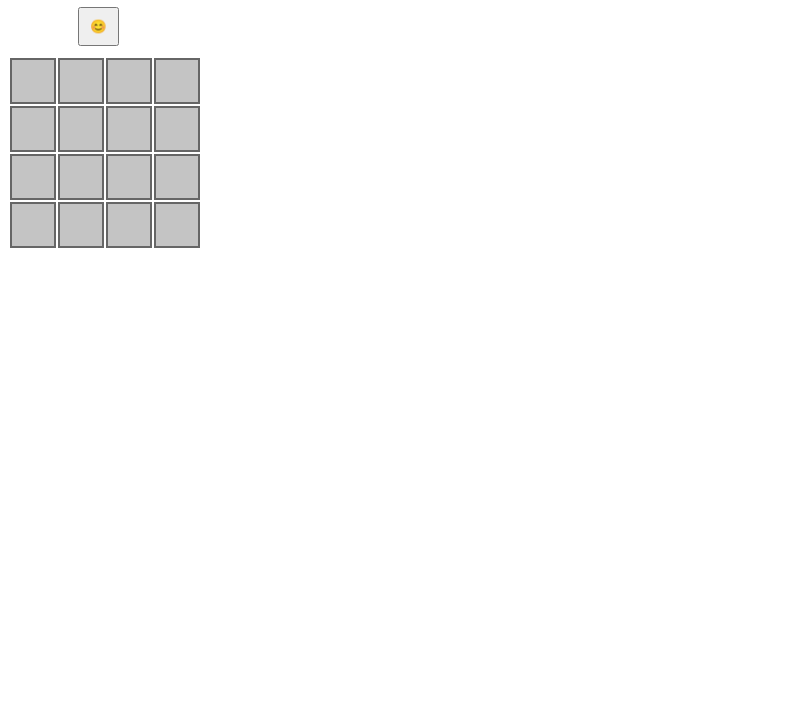
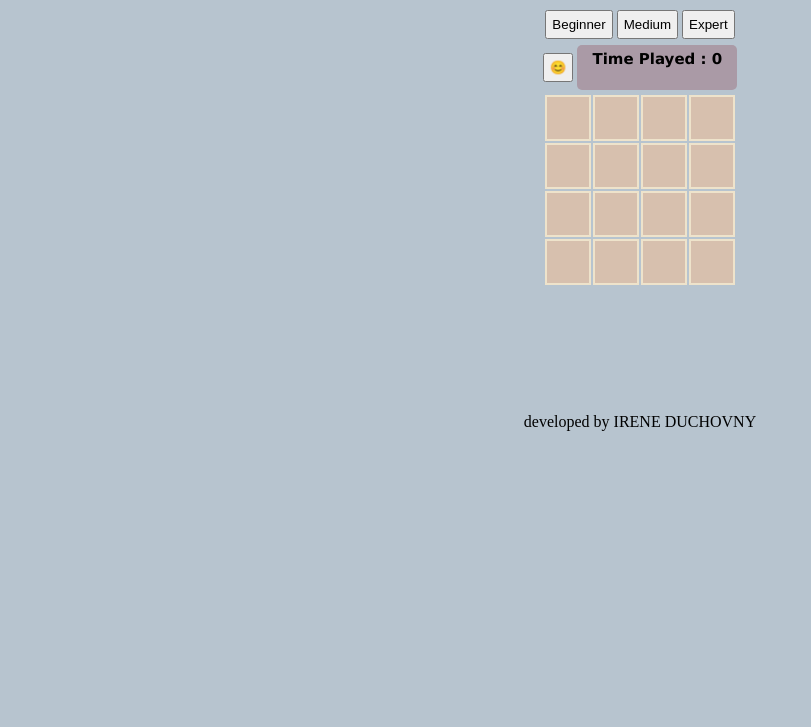
Before and after one commit to IreneDuchovny/Mine-Sweeper, a plain HTML site: page index.html in a window 1280 px wide. Shown: the part 73-800 px from the top of the page, without its empty margins (0-811 px from the left). Drawn offline with Linux system fonts and the light colour scheme.

Commit message:
update 2100

```diff
--- a/css/main.css
+++ b/css/main.css
@@ -1,43 +1,89 @@
 
 
+ .game-time{
+
+    border: 5px;
+    border-color: black;
+    border-radius: 5px;
+    background-color:rgb(170, 154, 166);
+    height: 35px;
+    width: 150px;
+    font-size: 15px;
+    text-align: center;
+    padding: 5px;
+    font-family: Verdana, Geneva, Tahoma, sans-serif;
+}
+
+.mine-boom{
+    background-color: rgb(122, 57, 57);
+    border-radius: 5px;
+    width: 40px;
+    height: 40px;
+    text-align: center;
+    border: 2px solid rgb(102, 102, 102);
+}
+
+body{
+
+   background-color: #B7C4CF;
+}
 
 h1{
+    display: flex;
+    justify-content: center;
+    font-family:'Franklin Gothic Medium', 'Arial Narrow', Arial, sans-serif
+
+}
+
+button{
+display: inline;
+padding: 5px;
 
 
+cursor: pointer;
 }
-button{
-margin-left: 70px;
-padding: 10px;
-margin-bottom: 10px;
 
-}
+/* .timer{
+    margin-left: 70px;
+padding: 5px;
+margin-bottom: 5px;
+margin-left: 50%
+
+} */
 /* .board {
     background-color: rgb(0, 0, 0);
     display: flex;
     justify-content: center;
     margin: 80px 10px;
 } */
+.game-header{
+    justify-content: center;
+    display: flex;
+}
+.game-table{
+    display: flex;
 
-/* .game-table{
-    height: 500px;
-    width: 500px;
+    justify-content: center;
 
-} */
+}
 
 .notClickedCell {
+    /* border-radius: 5px; */
     width: 40px;
     height: 40px;
     text-align: center;
-    background-color: rgb(196, 196, 196);
-    border: 2px solid rgb(102, 102, 102);
+    background-color: #D7C0AE;
+    border: 2px solid #EEE3CB;
     cursor: pointer;
+
 }
 
 .clickedCell{
+    /* border-radius: 5px; */
     width: 40px;
     height: 40px;
     text-align: center;
-    background-color: rgb(170, 55, 132);
+    background-color: #967E76;
     border: 2px solid rgb(102, 102, 102);
 
 }
--- a/index.html
+++ b/index.html
@@ -9,14 +9,28 @@
     <link rel="stylesheet" href="css/main.css">
 </head>
 
-<body onload="initGame()">
+<body cent onload="initGame()">
     <h1> Mine Sweeper </h1>
-    <button onclick="initGame()">😊 </button>
     <table class="game-table">
+        <th> <button onclick="setLevel(4,2)">Beginner</button></th>
+        <th><button onclick="setLevel(8,14)">Medium</button></th>
+        <th><button onclick="setLevel(12,32)">Expert</button></th>
+    </table>
+    <table class="game-header">
+        <th> <button class="restart-button" onclick="initGame()">😊 </button></th>
+        <th>
+            <div class="game-time"> Time Played : 0 </div>
+        </th>
+    </table>
+
+
+    <table class="game-table">
+
         <tbody class="board"></tbody>
 
     </table>
-
+    <br><br><br><br><br><br><br>
+<footer class="game-table"> developed by IRENE DUCHOVNY</footer>
     <script src="js/main.js"></script>
 
 
--- a/js/main.js
+++ b/js/main.js
@@ -16,25 +16,34 @@ var gLevel = {
     mines: 2
 }
 
-
 var gGame = {
     isOn: false,
     shownCount: 0,
     markedCount: 0,
-    secsPassed: 0
+    secsPassed: 0,
+    isTimeRunning: false
 }
 
 var gMines = []
 
-
 function initGame() {
-    gGame.isOn = true
+    gGame = {
+        isOn: true,
+        shownCount: 0,
+        markedCount: 0,
+        secsPassed: 0,
+        isTimeRunning: false
+    }
     gBoard = buildBoard()
     console.table(gBoard)
     console.log(gBoard)
-
+    placeMineRandom(gBoard)
     setMinesNegsCount()
     renderBoard(gBoard)
+    var elRestartBtn = document.querySelector('.restart-button')
+    elRestartBtn.innerText = NORMAL
+    gameTimer()
+    if (gInterval) clearInterval(gInterval)
 }
 
 function createCell(icon, isMine) {
@@ -56,14 +65,24 @@ function buildBoard() {
             board[i][j] = createCell(EMPTY, false)
         }
     }
-    board[1][0] = createCell(MINE, true)
-    gMines[0] = { i: 1, j: 0 }
-    board[3][2] = createCell(MINE, true)
-    gMines[1] = { i: 3, j: 2 }
+
     return board
 }
 
+function placeMineRandom(board) {
+    for (var i = 0; i < gLevel.mines; i++) {
+        var iRand = getRandomInt(0, gLevel.size)
+        var jRand = getRandomInt(0, gLevel.size)
+        if (!board[iRand][jRand].isMine) {
+            board[iRand][jRand] = createCell(MINE, true)
+            gMines[i] = { i: iRand, j: jRand }
+        }
+        else {
+            i--
+        }
 
+    }
+}
 function renderBoard(board) {
     var strHTML = ''
 
@@ -93,6 +112,12 @@ function renderBoard(board) {
     elBoard.innerHTML = strHTML
 }
 
+function setLevel(size, mines) {
+    gLevel.size = size
+    gLevel.mines = mines
+    initGame()
+
+}
 //gets the mine negs around count
 function setMinesNegsCount() {
 
@@ -106,19 +131,26 @@ function setMinesNegsCount() {
                 if (i === rowIdx && j === colIdx) continue
                 if (j < 0 || j >= gBoard[0].length) continue
                 var currCell = gBoard[i][j]
-                currCell.minesAroundCount++
+                if (!currCell.isMine) currCell.minesAroundCount++
             }
         }
     }
 }
 function CellClicked(elCell, i, j) {
+
+    if (!gGame.isTimeRunning) {
+        gInterval = setInterval(gameTimer, 1000)
+        gGame.isTimeRunning = true
+    }
     //gGame.isOn=true
     const cell = gBoard[i][j]
     // console.log('cell',cell )
     if (gGame.isOn) {
+
         cell.isShown = true
         cell.className = 'clickedCell'
         if (cell.isMine) {
+            cell.className = 'mine-boom'
             gameOver()
         }
         renderBoard(gBoard)
@@ -129,19 +161,45 @@ function CellClicked(elCell, i, j) {
     //     //TODO: START TIMER,
     // TODO: CALL expandShown (board, elCell, i, j) when cell EMPTY
     //TODO: RENDERCELL?
+    //TODO: flags
+    //TODO:win when all the mines are flagged + all cells shown
     console.log('elCell', elCell)
 }
 
+
+function gameWin() {
+    var elWinBtn = document.querySelector('.restart-button')
+    elWinBtn.innerText = WIN
+    gGame.isOn = false
+    clearInterval(gInterval)
+}
 function gameOver() {
     for (var k = 0; k < gMines.length; k++) {
         var rowIdx = gMines[k].i
         var colIdx = gMines[k].j
-        var cell= gBoard[rowIdx][colIdx]
-        cell.isShown=true
+        var cell = gBoard[rowIdx][colIdx]
+        cell.isShown = true
+        if (cell.className !== 'mine-boom') cell.className = 'clickedCell'
     }
     renderBoard(gBoard)
     console.log('gameOver')
-    var smileyChange= document.querySelector('button')
-    smileyChange.innerText= LOSE
-    gGame.isOn=false
+    var elRestartBtn = document.querySelector('.restart-button')
+    elRestartBtn.innerText = LOSE
+    gGame.isOn = false
+    clearInterval(gInterval)
 }
+
+function gameTimer() {
+    var elTimeLabel = document.querySelector(".game-time");
+    elTimeLabel.innerText = 'Time Played : ' + gGame.secsPassed
+    ++gGame.secsPassed
+
+}
+
+
+//TODO: UTILS
+function getRandomInt(min, max) {
+    min = Math.ceil(min);
+    max = Math.floor(max);
+    return Math.floor(Math.random() * (max - min)) + min;
+}
```
